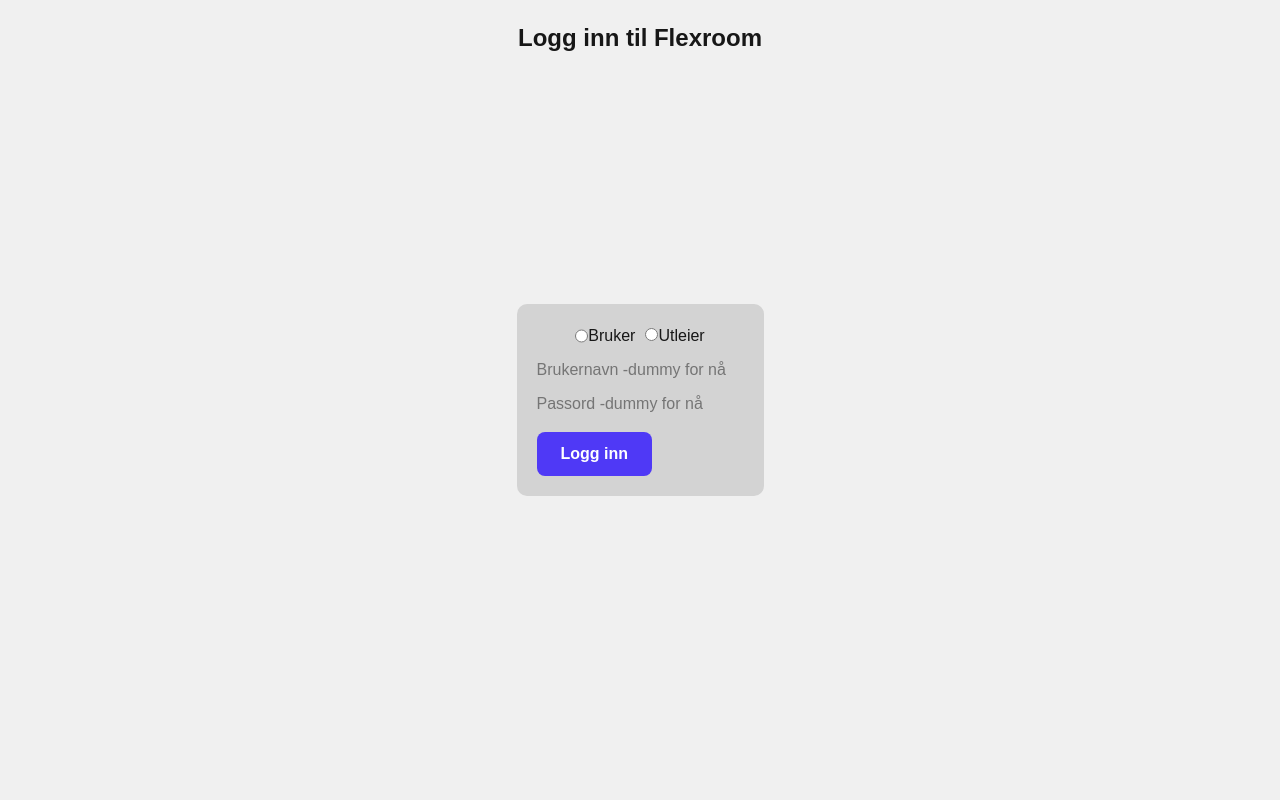
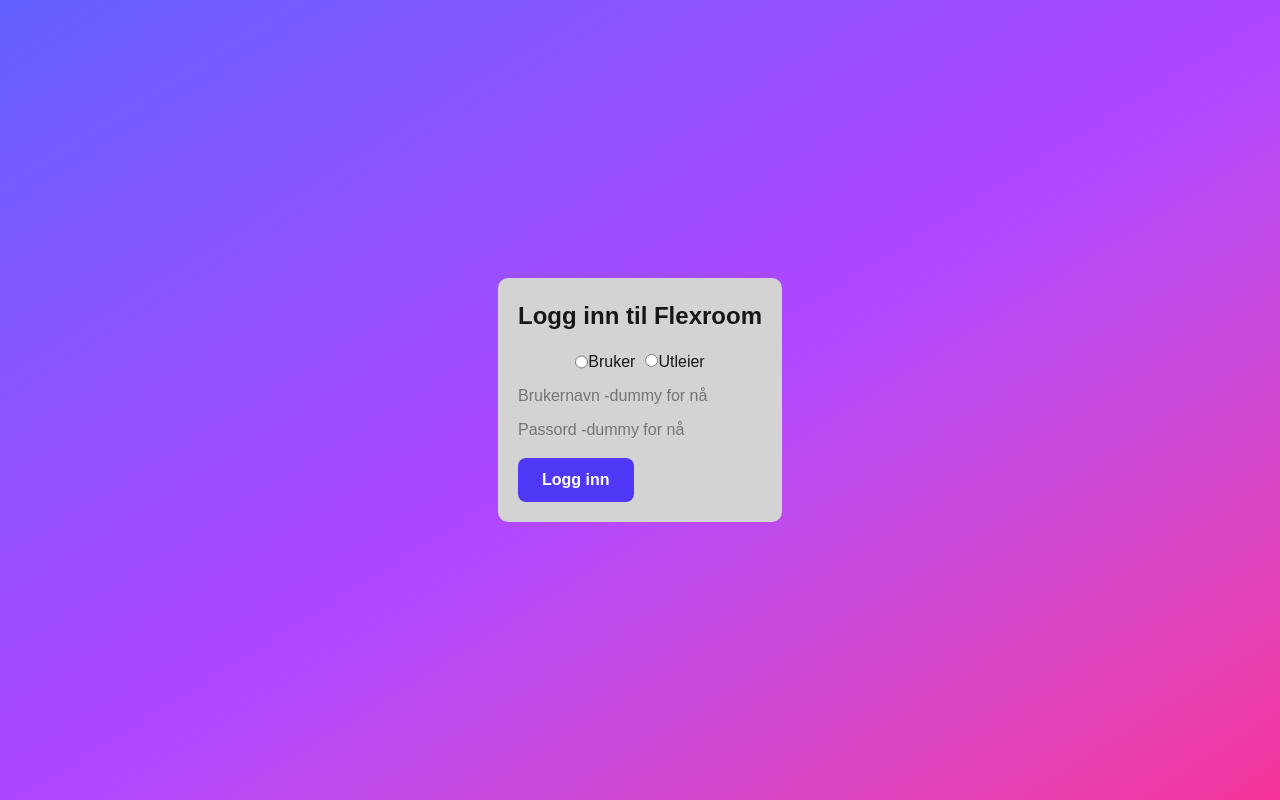
Before and after one commit to oboy047/flexroom, a Next.js app: page /login in a window 1280 px wide. Built offline with nearby package versions, Linux system fonts and the light colour scheme.

Commit message:
update login for admin dummy funksjonalitet

```diff
--- a/src/app/login/page.tsx
+++ b/src/app/login/page.tsx
@@ -22,9 +22,9 @@ const Login: React.FC = () => {
 
     };
     return (
-        <div style={{ display: "flex", justifyContent: "center", alignItems: "center", height: "100vh", backgroundColor: "#f0f0f0" }}>
-            <h1 style={{ position: "absolute", top: 20, fontSize: 24, fontWeight: "bold" }}>Logg inn til Flexroom</h1>
+        <main className="min-h-screen bg-gradient-to-br from-indigo-500 via-purple-500 to-pink-500 flex flex-col items-center justify-center p-6">
             <div style={{ maxWidth: 300, margin: "auto", padding: 20, backgroundColor: "lightgrey", borderRadius: 10, display: "flex", flexDirection: "column", justifyContent: "center" }} className="grid gap-4">
+                <h1 style={{ top: 20, fontSize: 24, fontWeight: "bold" }}>Logg inn til Flexroom</h1>
                 <form onSubmit={handleSubmit}>
                 <div style={{ display: "flex", flexDirection: "row", justifyContent: "center", gap: 10 }}>
                     <label htmlFor="role-user" style={{ display: "flex", justifyContent: "center" }}>
@@ -87,9 +87,11 @@ const Login: React.FC = () => {
                             }
                             //sparker brukeren videre til riktig dashbord basert på valgt rolle
                             if (role === "admin") {
-                            window.location.href = "/admin/dashboard";
+                            window.location.href = "/admin";
                             }
-                            window.location.href = "/";
+                            else{
+                                window.location.href = "/";
+                            }
                         }
                     }}
                 >
@@ -97,7 +99,7 @@ const Login: React.FC = () => {
                 </button>
                 </form>
             </div>
-        </div>
+        </main>
     );
 };
 
```
